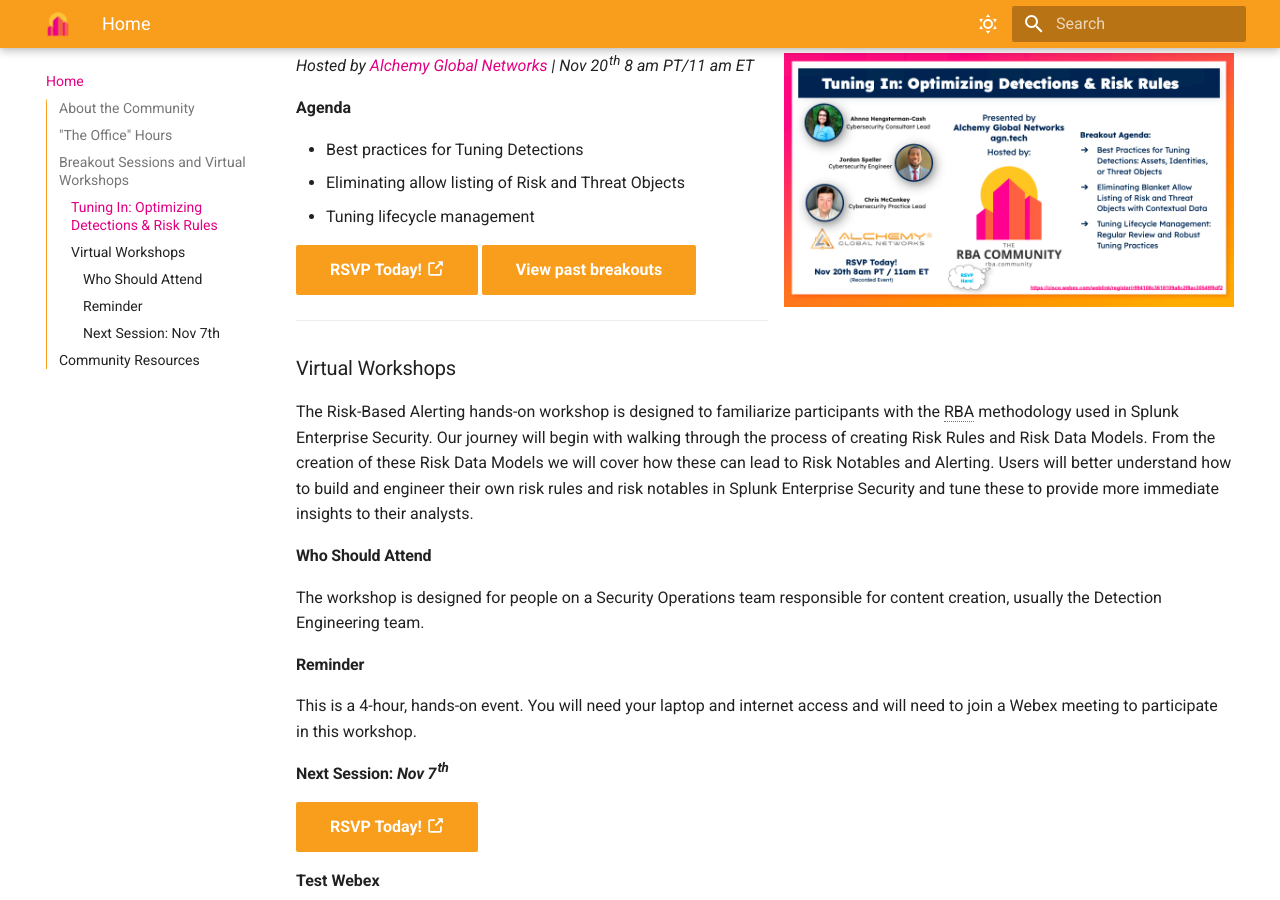
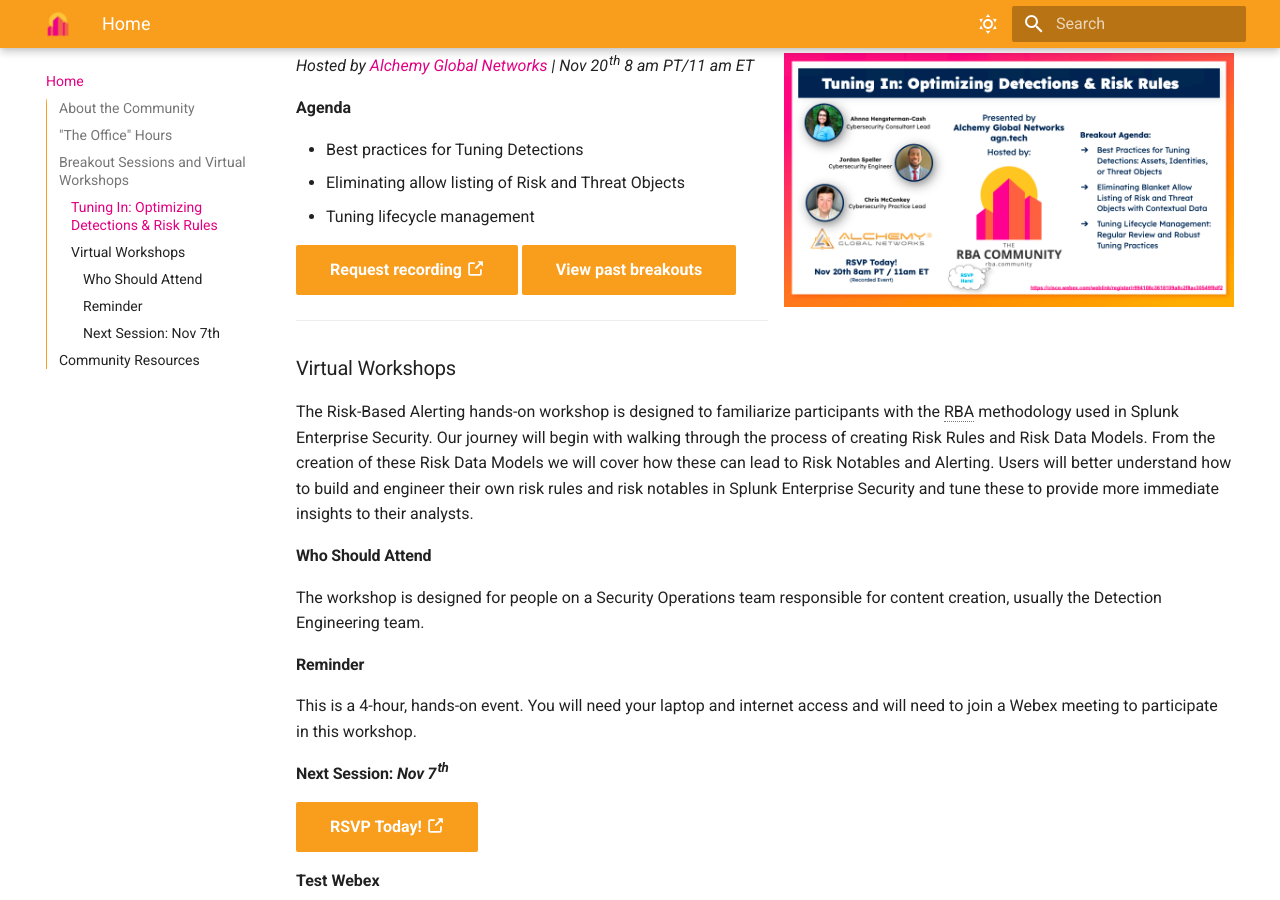
Before and after one commit to rba-community/rba-community, an MkDocs documentation site: the page built from docs/index.md, in a window 1280 px wide and 900 px high, scrolled down 1574 px. Built offline with MkDocs 1.6.1 and Material for MkDocs 9.7.7, drawn with Linux system fonts in a browser that asks for light colours; emoji names are drawn with the system emoji font.

Commit message:
Update index.md
Signed-off-by: RBA Community Admin <admin@rba.community>

```diff
--- a/docs/index.md
+++ b/docs/index.md
@@ -35,7 +35,7 @@
 * Tuning lifecycle management
 
 
-[RSVP Today! :octicons-link-external-16:](https://cisco.webex.com/weblink/register/r994108c3618109a8c2f8ac30549f8df2){ target="blank" .md-button .md-button--primary }
+[Request recording :octicons-link-external-16:](https://forms.office.com/r/aHaQ56rmuX){ target="blank" .md-button .md-button--primary }
 [View past breakouts](library/index.md){ .md-button .md-button--primary target="blank" }
 
 ---
```
